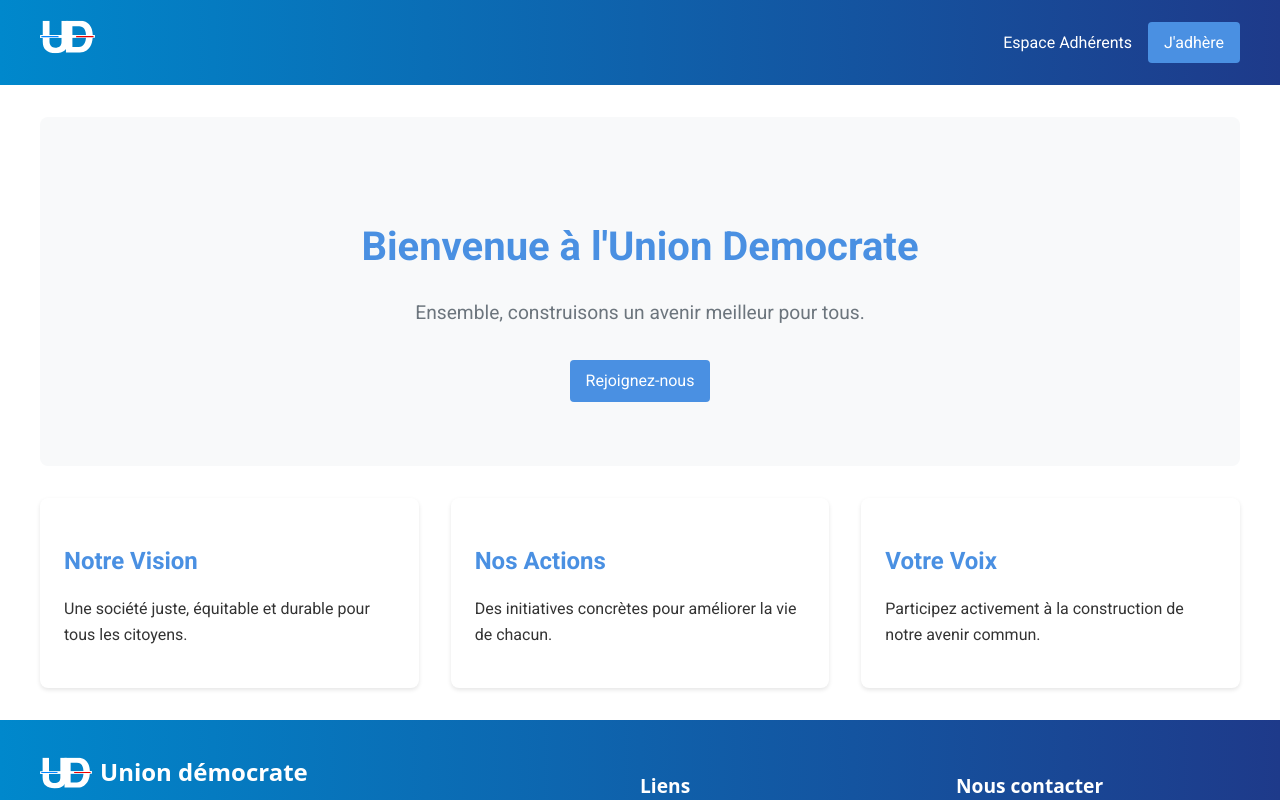
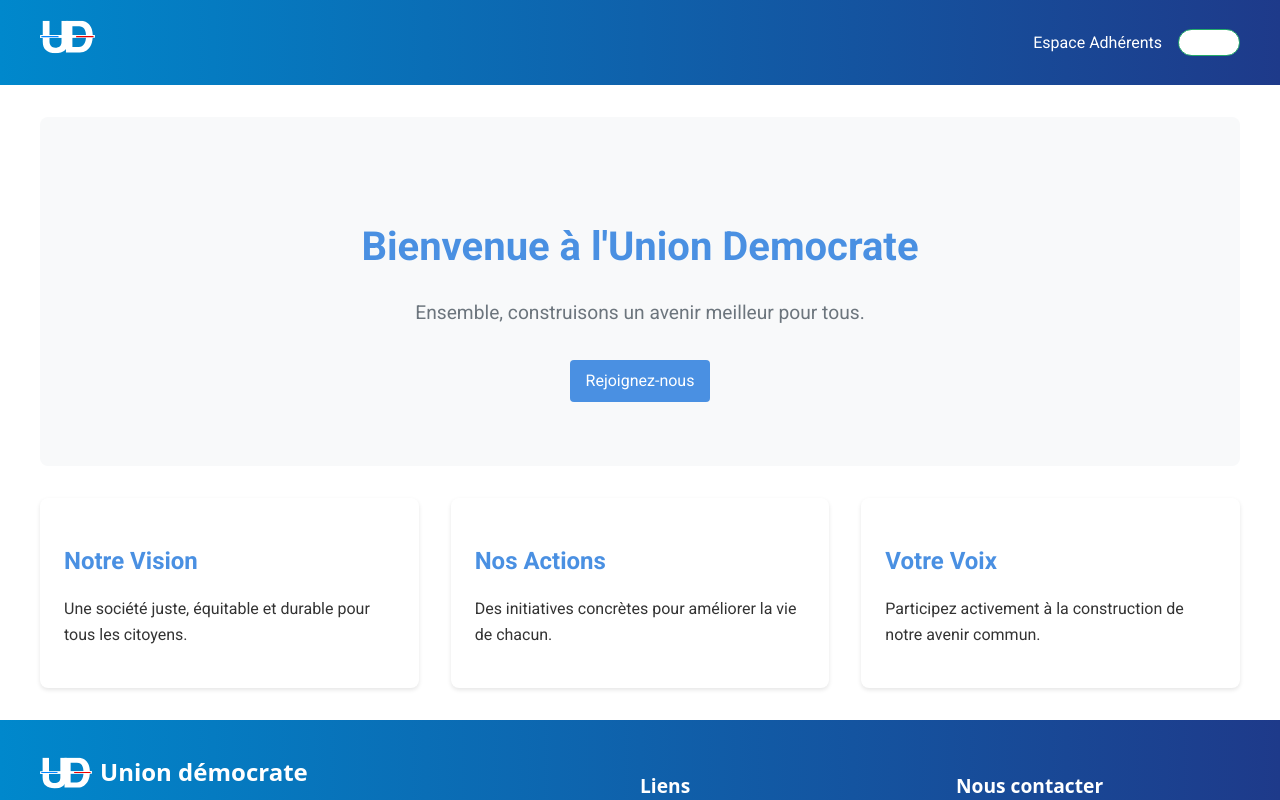
Before and after one commit to UnionDemocrate/UnionDemocrateWeb, a Next.js app: page / in a window 1280 px wide. Shown: the top 800 px of the page. Built offline with nearby package versions, Linux system fonts and the light colour scheme.

Commit message:
Update Header

```diff
--- a/src/app/components/Header.module.css
+++ b/src/app/components/Header.module.css
@@ -41,15 +41,14 @@
 }
 
 .cta {
-  background-color: var(--primary-color);
-  color: white;
-  padding: 0.5rem 1rem;
-  border-radius: 4px;
+  border-radius: 14px;
+  border: 1px solid #24AB6A;
+  background: linear-gradient(0deg, #FFF 0%, #FFF 100%), rgba(255, 255, 255, 0.08);
   transition: background-color var(--transition-speed) ease;
 }
 
 .cta:hover {
-  background-color: var(--primary-color-dark);
+  background: #f1f1f1;
 }
 
 @media (max-width: 768px) {
```
